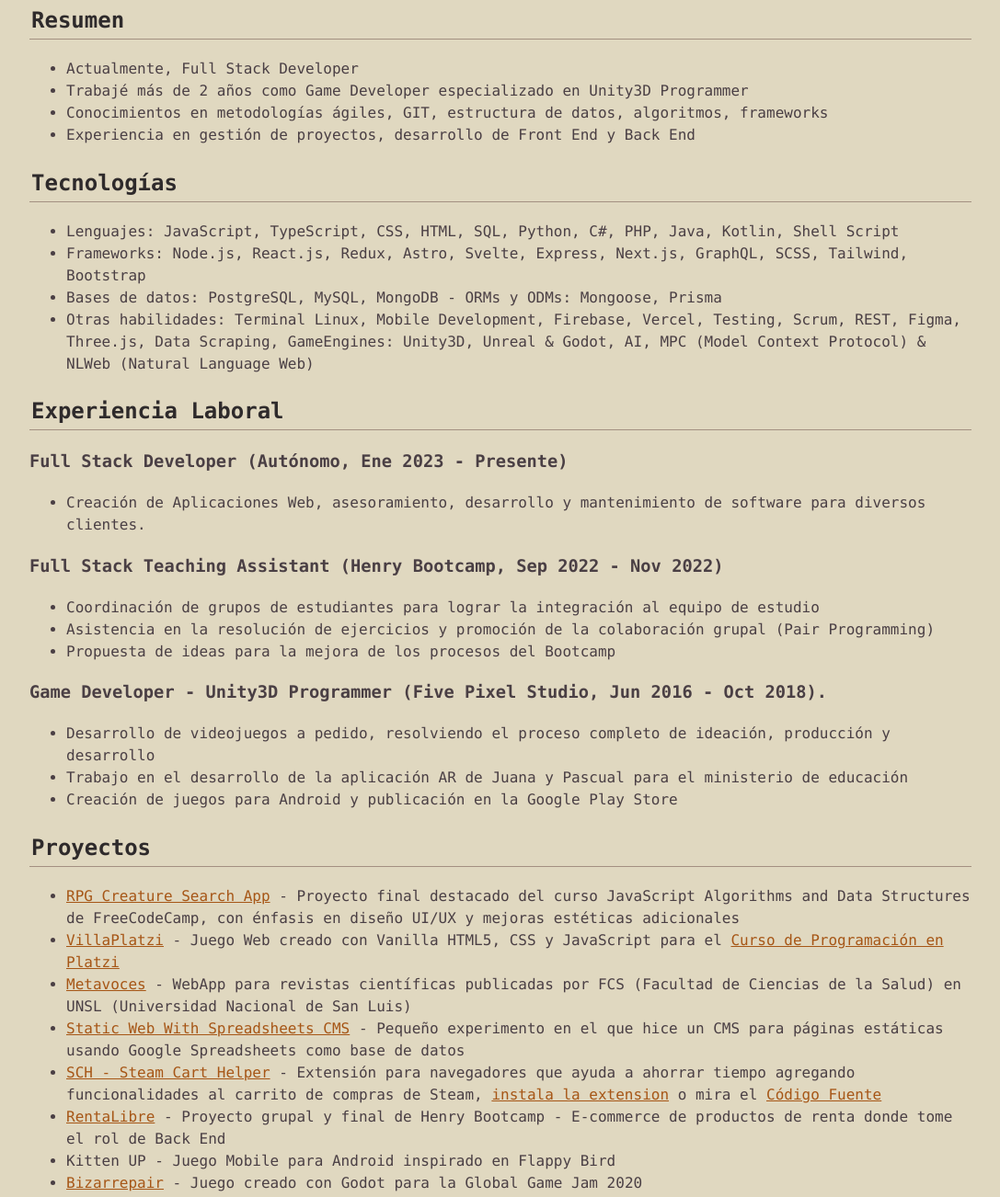
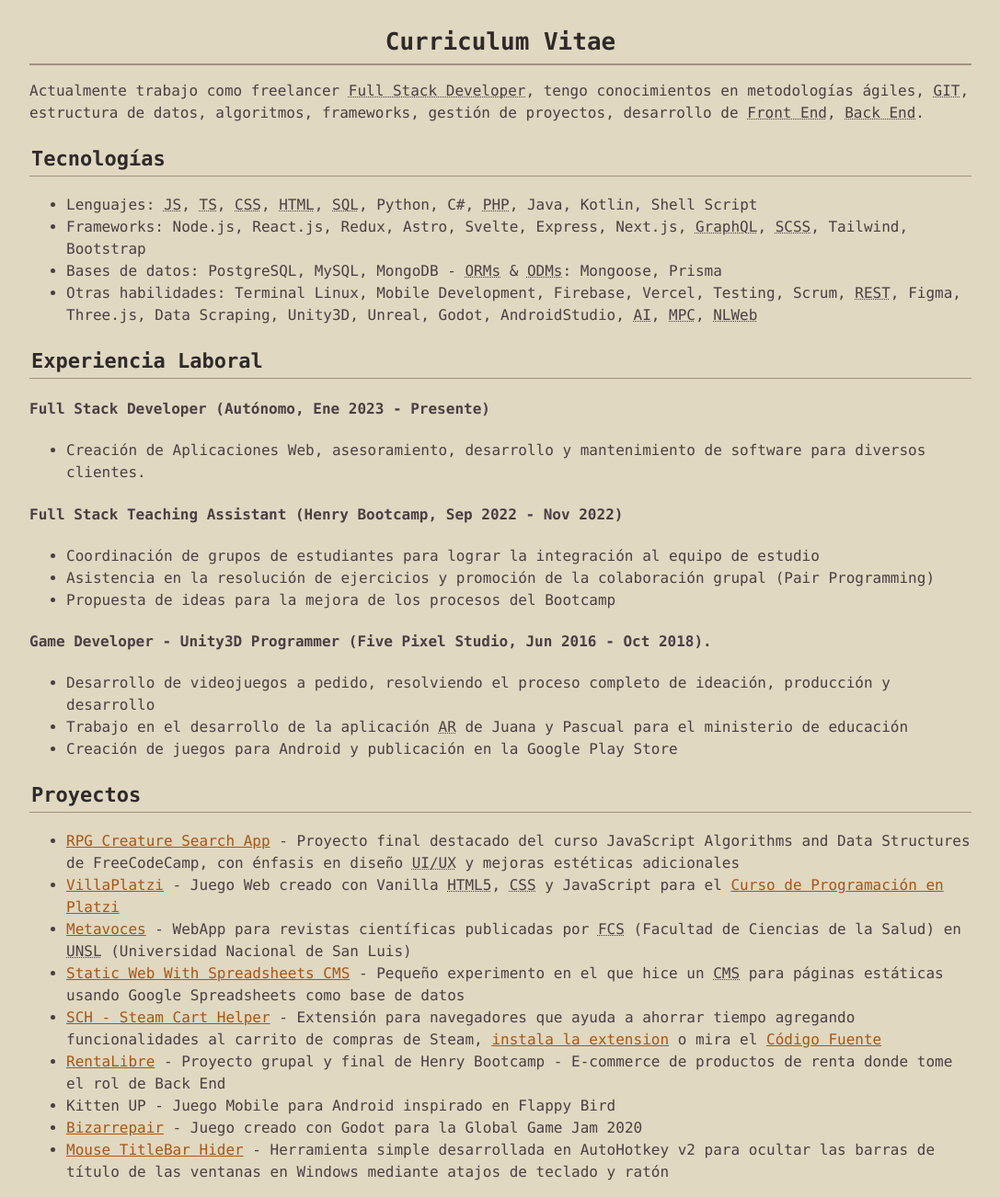
Before and after one commit to JLCareglio/JLCareglio.github.io, a plain HTML site: page index.html in a window 1280 px wide. Shown: the part 195-1497 px from the top of the page at 92% size, without its empty margins (96-1183 px from the left). Drawn offline with Linux system fonts and the light colour scheme.

Commit message:
♿️ Fix HTML5 Semantic

```diff
--- a/index.html
+++ b/index.html
@@ -43,10 +43,10 @@
         alt="avatar de Lautaro"
         src="https://github.com/jlcareglio.png?size=177"
       />
-      <div class="contact-info">
-        jlcareglioalbornoz@gmail.com <br />
-        tel: +54 266-4843722 <br />
-        Nacionalidad: Argentina 🇦🇷 <br />
+      <address class="contact-info">
+        📧 jlcareglioalbornoz@gmail.com <br />
+        📱 +54 266-4843722 <br />
+        🌎 Argentina 🇦🇷 <br />
         <a href="https://github.com/jlcareglio" target="_blank">GitHub</a> |
         <a href="https://linkedin.com/in/jlcareglio" target="_blank"
           >LinkedIn</a
@@ -55,7 +55,7 @@
         <a href="https://www.freecodecamp.org/JLCareglio" target="_blank"
           >freeCodeCamp</a
         >
-      </div>
+      </address>
       <h1>
         Jesús&nbsp;Lautaro <br />
         Careglio Albornoz <br />
@@ -69,54 +69,61 @@
     </header>
 
     <main>
-      <h2>Resumen</h2>
-      <ul>
-        <li>Actualmente, Full Stack Developer</li>
-        <li>
-          Trabajé más de 2 años como Game Developer especializado en Unity3D
-          Programmer
-        </li>
-        <li>
-          Conocimientos en metodologías ágiles, GIT, estructura de datos,
-          algoritmos, frameworks
-        </li>
-        <li>
-          Experiencia en gestión de proyectos, desarrollo de Front End y Back
-          End
-        </li>
-      </ul>
-      <h2>Tecnologías</h2>
+      <h2>Curriculum Vitae</h2>
+      <p>
+        Actualmente trabajo como freelancer
+        <abbr
+          title="Desarrollador de aplicaciones web, tanto frontend como backend"
+          >Full Stack Developer</abbr
+        >, tengo conocimientos en metodologías ágiles,
+        <abbr title="Sistema de Control de Versiones">GIT</abbr>, estructura de
+        datos, algoritmos, frameworks, gestión de proyectos, desarrollo de
+        <abbr title="Interfaz de usuario">Front End</abbr>,
+        <abbr title="Servidor y base de datos">Back End</abbr>.
+      </p>
+      <h3>Tecnologías</h3>
       <ul>
         <li>
-          Lenguajes: JavaScript, TypeScript, CSS, HTML, SQL, Python, C#, PHP,
-          Java, Kotlin, Shell Script
+          Lenguajes: <abbr title="JavaScript">JS</abbr>,
+          <abbr title="TypeScript">TS</abbr>,
+          <abbr title="Cascading Style Sheets">CSS</abbr>,
+          <abbr title="HyperText Markup Language">HTML</abbr>,
+          <abbr title="Structured Query Language">SQL</abbr>, Python, C#,
+          <abbr title="PHP: Hypertext Preprocessor">PHP</abbr>, Java, Kotlin,
+          Shell Script
         </li>
         <li>
           Frameworks: Node.js, React.js, Redux, Astro, Svelte, Express, Next.js,
-          GraphQL, SCSS, Tailwind, Bootstrap
+          <abbr title="Graph Query Language">GraphQL</abbr>,
+          <abbr title="Sassy Cascading Style Sheets">SCSS</abbr>, Tailwind,
+          Bootstrap
         </li>
         <li>
-          Bases de datos: PostgreSQL, MySQL, MongoDB - ORMs y ODMs: Mongoose,
-          Prisma
+          Bases de datos: PostgreSQL, MySQL, MongoDB -
+          <abbr title="Object-Relational Mappers">ORMs</abbr> &amp;
+          <abbr title="Object Document Mappers">ODMs</abbr>: Mongoose, Prisma
         </li>
         <li>
           Otras habilidades: Terminal Linux, Mobile Development, Firebase,
-          Vercel, Testing, Scrum, REST, Figma, Three.js, Data Scraping,
-          GameEngines: Unity3D, Unreal &amp; Godot, AI, MPC (Model Context
-          Protocol) &amp; NLWeb (Natural Language Web)
+          Vercel, Testing, Scrum,
+          <abbr title="Representational State Transfer">REST</abbr>, Figma,
+          Three.js, Data Scraping, Unity3D, Unreal, Godot, AndroidStudio,
+          <abbr title="Inteligencia Artificial">AI</abbr>,
+          <abbr title="Model Context Protocol">MPC</abbr>,
+          <abbr title="Natural Language Web">NLWeb</abbr>
         </li>
       </ul>
-      <h2>Experiencia Laboral</h2>
-      <h3>Full Stack Developer (Autónomo, Ene 2023 - Presente)</h3>
+      <h3>Experiencia Laboral</h3>
+      <h4>Full Stack Developer (Autónomo, Ene 2023 - Presente)</h4>
       <ul>
         <li>
           Creación de Aplicaciones Web, asesoramiento, desarrollo y
           mantenimiento de software para diversos clientes.
         </li>
       </ul>
-      <h3>
+      <h4>
         Full Stack Teaching Assistant (Henry Bootcamp, Sep 2022 - Nov 2022)
-      </h3>
+      </h4>
       <ul>
         <li>
           Coordinación de grupos de estudiantes para lograr la integración al
@@ -128,40 +135,44 @@
         </li>
         <li>Propuesta de ideas para la mejora de los procesos del Bootcamp</li>
       </ul>
-      <h3>
+      <h4>
         Game Developer - Unity3D Programmer (Five Pixel Studio, Jun 2016 - Oct
         2018).
-      </h3>
+      </h4>
       <ul>
         <li>
           Desarrollo de videojuegos a pedido, resolviendo el proceso completo de
           ideación, producción y desarrollo
         </li>
         <li>
-          Trabajo en el desarrollo de la aplicación AR de Juana y Pascual para
-          el ministerio de educación
+          Trabajo en el desarrollo de la aplicación
+          <abbr title="Realidad Aumentada">AR</abbr> de Juana y Pascual para el
+          ministerio de educación
         </li>
         <li>
           Creación de juegos para Android y publicación en la Google Play Store
         </li>
       </ul>
-      <h2>Proyectos</h2>
+      <h3>Proyectos</h3>
       <ul>
         <li>
           <a
             href="https://jlcareglio.github.io/freecodecamp/RPG-Creature-Search-App/index.html"
             target="_blank"
-            >RPG Creature Search App</a
+            ><abbr title="Role-Playing Game">RPG</abbr> Creature Search App</a
           >
           - Proyecto final destacado del curso JavaScript Algorithms and Data
-          Structures de FreeCodeCamp, con énfasis en diseño UI/UX y mejoras
+          Structures de FreeCodeCamp, con énfasis en diseño
+          <abbr title="User Interface/User Experience">UI/UX</abbr> y mejoras
           estéticas adicionales
         </li>
         <li>
           <a href="https://github.com/JLCareglio/VillaPlatzi" target="_blank"
             >VillaPlatzi</a
           >
-          - Juego Web creado con Vanilla HTML5, CSS y JavaScript para el
+          - Juego Web creado con Vanilla
+          <abbr title="HyperText Markup Language versión 5">HTML5</abbr>,
+          <abbr title="Cascading Style Sheets">CSS</abbr> y JavaScript para el
           <a
             href="https://platzi.com/cursos/programacion-basica/"
             target="_blank"
@@ -170,23 +181,28 @@
         </li>
         <li>
           <a href="https://metavoces.unsl.edu.ar/" target="_blank">Metavoces</a>
-          - WebApp para revistas científicas publicadas por FCS (Facultad de
-          Ciencias de la Salud) en UNSL (Universidad Nacional de San Luis)
+          - WebApp para revistas científicas publicadas por
+          <abbr title="Facultad de Ciencias de la Salud">FCS</abbr> (Facultad de
+          Ciencias de la Salud) en
+          <abbr title="Universidad Nacional de San Luis">UNSL</abbr>
+          (Universidad Nacional de San Luis)
         </li>
         <li>
           <a
             href="https://github.com/JLCareglio/StaticWebWithCMS"
             target="_blank"
-            >Static Web With Spreadsheets CMS</a
+            >Static Web With Spreadsheets
+            <abbr title="Content Management System">CMS</abbr></a
           >
-          - Pequeño experimento en el que hice un CMS para páginas estáticas
-          usando Google Spreadsheets como base de datos
+          - Pequeño experimento en el que hice un
+          <abbr title="Content Management System">CMS</abbr> para páginas
+          estáticas usando Google Spreadsheets como base de datos
         </li>
         <li>
           <a
             href="https://microsoftedge.microsoft.com/addons/detail/steam-cart-helper/afgkhaceenngofnbpbhdbehopaihdoji"
             target="_blank"
-            >SCH - Steam Cart Helper</a
+            ><abbr title="Steam Cart Helper">SCH</abbr> - Steam Cart Helper</a
           >
           - Extensión para navegadores que ayuda a ahorrar tiempo agregando
           funcionalidades al carrito de compras de Steam,
@@ -231,40 +247,52 @@
           y ratón
         </li>
       </ul>
-      <h2>Educación y Cualificaciones</h2>
+      <h3>Educación y Cualificaciones</h3>
       <ul>
         <li>
           Free Code Camp -
           <a
             href="https://www.freecodecamp.org/certification/JLCareglio/javascript-algorithms-and-data-structures-v8"
             target="_blank"
-            >JavaScript Algorithms and Data Structures (2025)</a
+            >JavaScript Algorithms and Data Structures (<time
+              datetime="2025-05-17"
+              >2025</time
+            >)</a
           >
           - Más de 300 horas de cursado teórico-práctico
         </li>
         <li>
-          Henry Bootcamp -
+          HENRY -
           <a
             href="https://certificates.soyhenry.com/cert?id=830ce862-1bcd-4ad4-8a86-131eef459a29"
             target="_blank"
-            >Full Stack Web Developer (2023)</a
+            >Full Stack Web Developer (<time datetime="2023-01-27">2023</time
+            >)</a
           >
           - Más de 700 horas de cursado teórico-práctico
         </li>
         <li>
-          Programa 111 Mil - Analista del Conocimiento Trayecto Programador
-          (2017)
+          Programa 111 Mil -
+          <a
+            href="./assets/Careglio Albornoz, Jesús Lautaro - Programa 111 Mil - Analista del Conocimiento Trayecto Programador (2017).pdf"
+            target="_blank"
+            >Analista del Conocimiento Trayecto Programador</a
+          >
+          (<time datetime="2018-06-14">2018</time>)
         </li>
         <li>
           Colegio Secundario San José - Humanidades y Ciencias Sociales (2012) -
           Diploma de honor al mejor compañero
         </li>
       </ul>
-      <h2>Miscelánea</h2>
+      <h3>Miscelánea</h3>
       <ul>
         <li>
-          Idiomas: Español (Nativo/Avanzado), English (B1: listening &amp;
-          reading - B2: learning)
+          Idiomas: Español (Nativo/Avanzado), English (<abbr
+            title="Intermediate"
+            >B1</abbr
+          >: listening &amp; reading -
+          <abbr title="Upper Intermediate">B2</abbr>: learning)
         </li>
       </ul>
     </main>
--- a/styles.css
+++ b/styles.css
@@ -47,7 +47,7 @@ body {
     background: var(--heading-background);
     text-wrap: balance;
 
-    @media (max-width: 711px) {
+    @media (max-width: 800px) {
       padding-top: 132px;
     }
     @media (max-width: 340px) {
@@ -56,8 +56,19 @@ body {
   }
 
   h2 {
+    font-size: 26px;
+    color: var(--heading-color);
+    border-bottom: 2px solid var(--border-color);
+    padding: 4px 0;
+    margin: 24px 0 16px 0;
+    text-align: center;
+  }
+
+  h3 {
+    font-size: 22px;
     border-bottom: 1px solid var(--border-color);
     padding: 2px;
+    margin: 19px 0;
     color: var(--heading-color);
   }
 
@@ -69,6 +80,11 @@ body {
     color: var(--link-visited-color);
   }
 
+  abbr {
+    text-decoration: underline dotted;
+    text-decoration-thickness: from-font;
+  }
+
   .avatar {
     float: right;
     border-radius: 50%;
@@ -76,7 +92,7 @@ body {
     aspect-ratio: 1/1;
     padding: 6px;
 
-    @media (max-width: 711px) {
+    @media (max-width: 800px) {
       border-radius: 10%;
       float: left;
     }
@@ -85,8 +101,9 @@ body {
   .contact-info {
     float: right;
     padding: 6px;
+    font-style: normal;
 
-    @media (max-width: 711px) {
+    @media (max-width: 800px) {
       float: left;
     }
     @media (max-width: 340px) {
@@ -98,7 +115,7 @@ body {
     display: flex;
     flex-wrap: wrap;
     gap: 6px;
-    margin: -16px 0;
+    margin: -16px 0 0;
     justify-content: flex-start;
 
     @media print {
```
Also changed, not shown: 1 other file.
